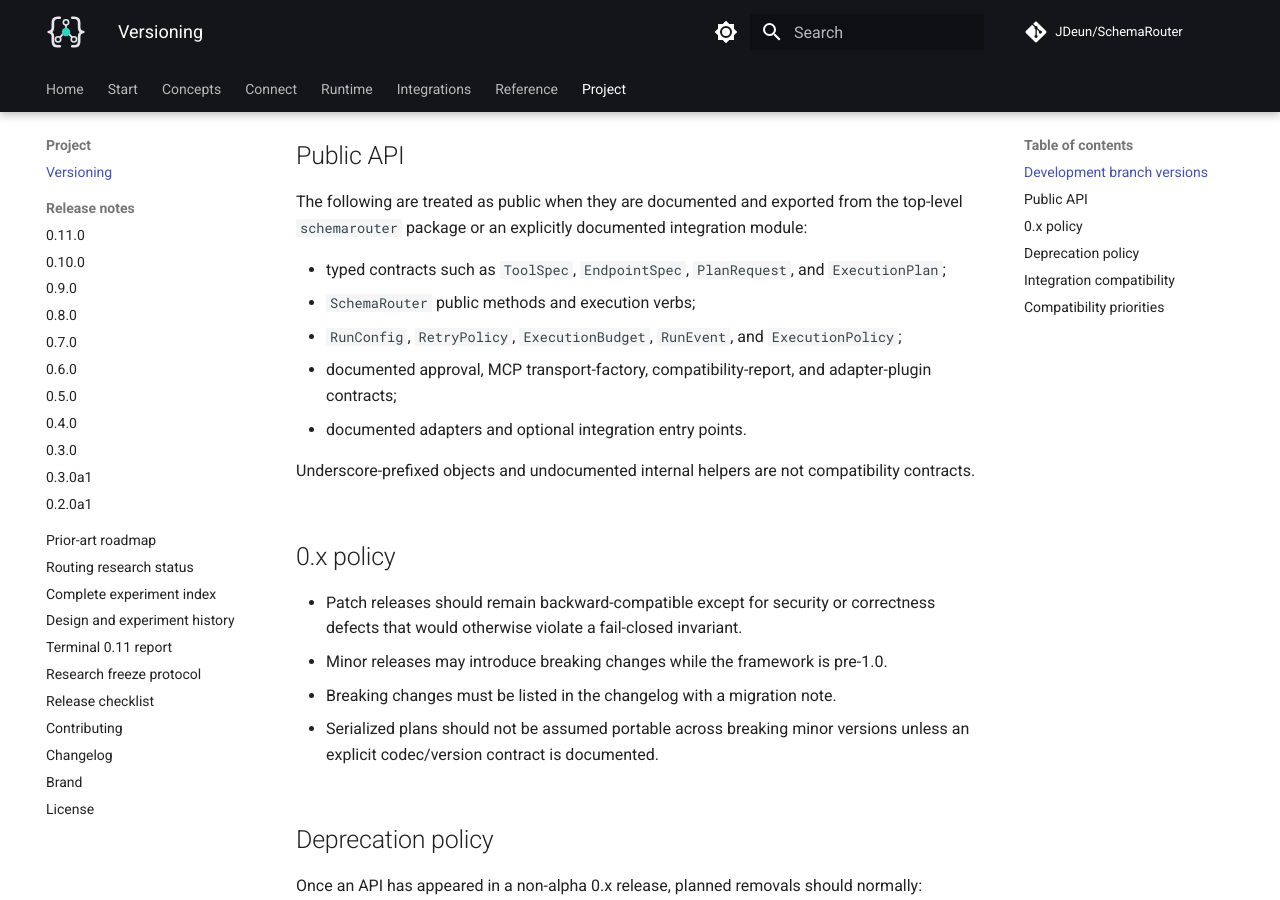
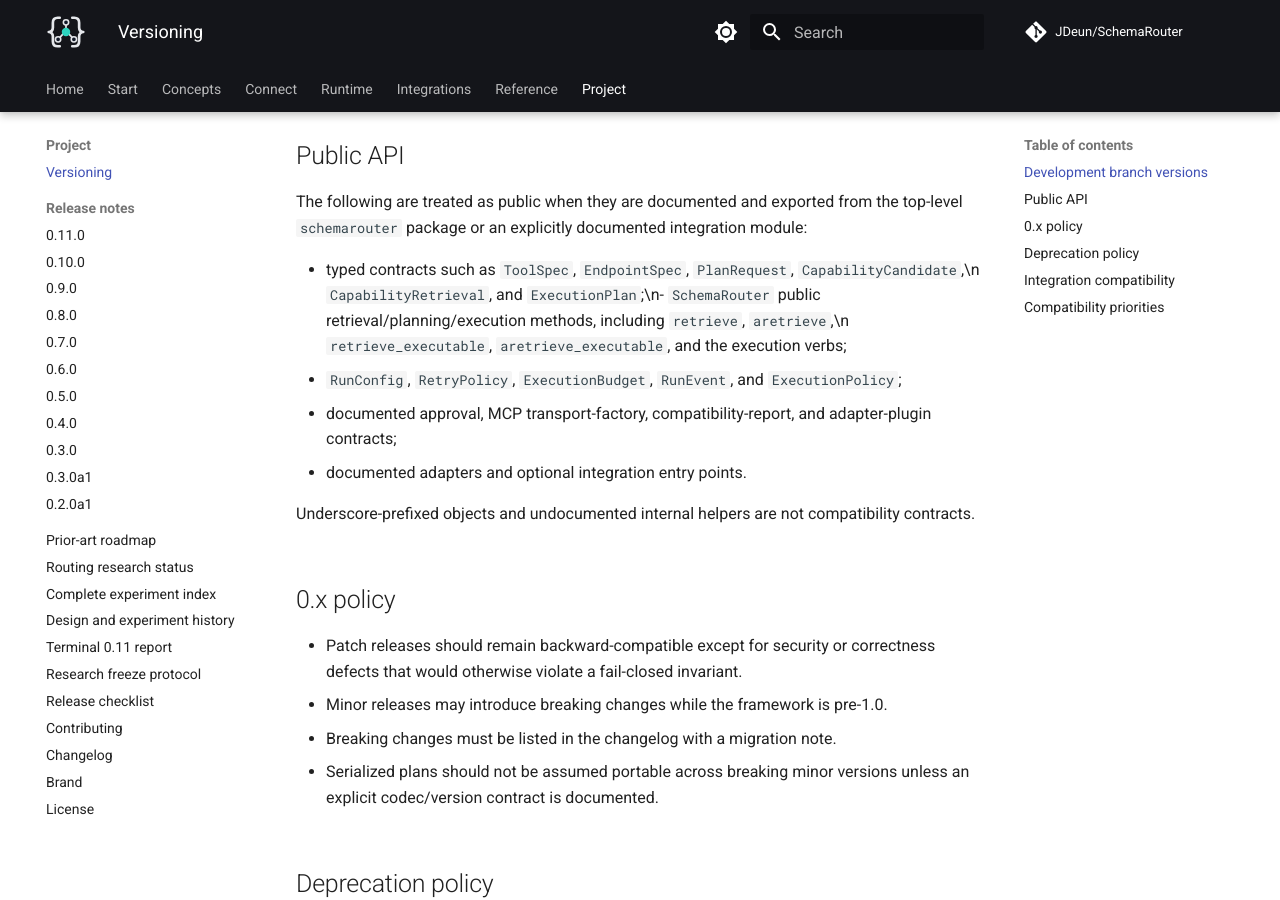
Before and after one commit to JDeun/SchemaRouter, an MkDocs documentation site: the page built from docs/versioning.md, in a window 1280 px wide and 900 px high, scrolled down 874 px. Built offline with MkDocs 1.6.1 and Material for MkDocs 9.7.7, drawn with Linux system fonts in a browser that asks for light colours; comment, search, counter and statistics services are not loaded.

Commit message:
docs: include retrieval API in compatibility contract

```diff
--- a/docs/versioning.md
+++ b/docs/versioning.md
@@ -34,8 +34,7 @@ and preserves PyPI Trusted Publishing on the stable `.github/workflows/release.y
 The following are treated as public when they are documented and exported from the top-level
 `schemarouter` package or an explicitly documented integration module:
 
-- typed contracts such as `ToolSpec`, `EndpointSpec`, `PlanRequest`, and `ExecutionPlan`;
-- `SchemaRouter` public methods and execution verbs;
+- typed contracts such as `ToolSpec`, `EndpointSpec`, `PlanRequest`, `CapabilityCandidate`,\n  `CapabilityRetrieval`, and `ExecutionPlan`;\n- `SchemaRouter` public retrieval/planning/execution methods, including `retrieve`, `aretrieve`,\n  `retrieve_executable`, `aretrieve_executable`, and the execution verbs;
 - `RunConfig`, `RetryPolicy`, `ExecutionBudget`, `RunEvent`, and `ExecutionPolicy`;
 - documented approval, MCP transport-factory, compatibility-report, and adapter-plugin contracts;
 - documented adapters and optional integration entry points.
```
